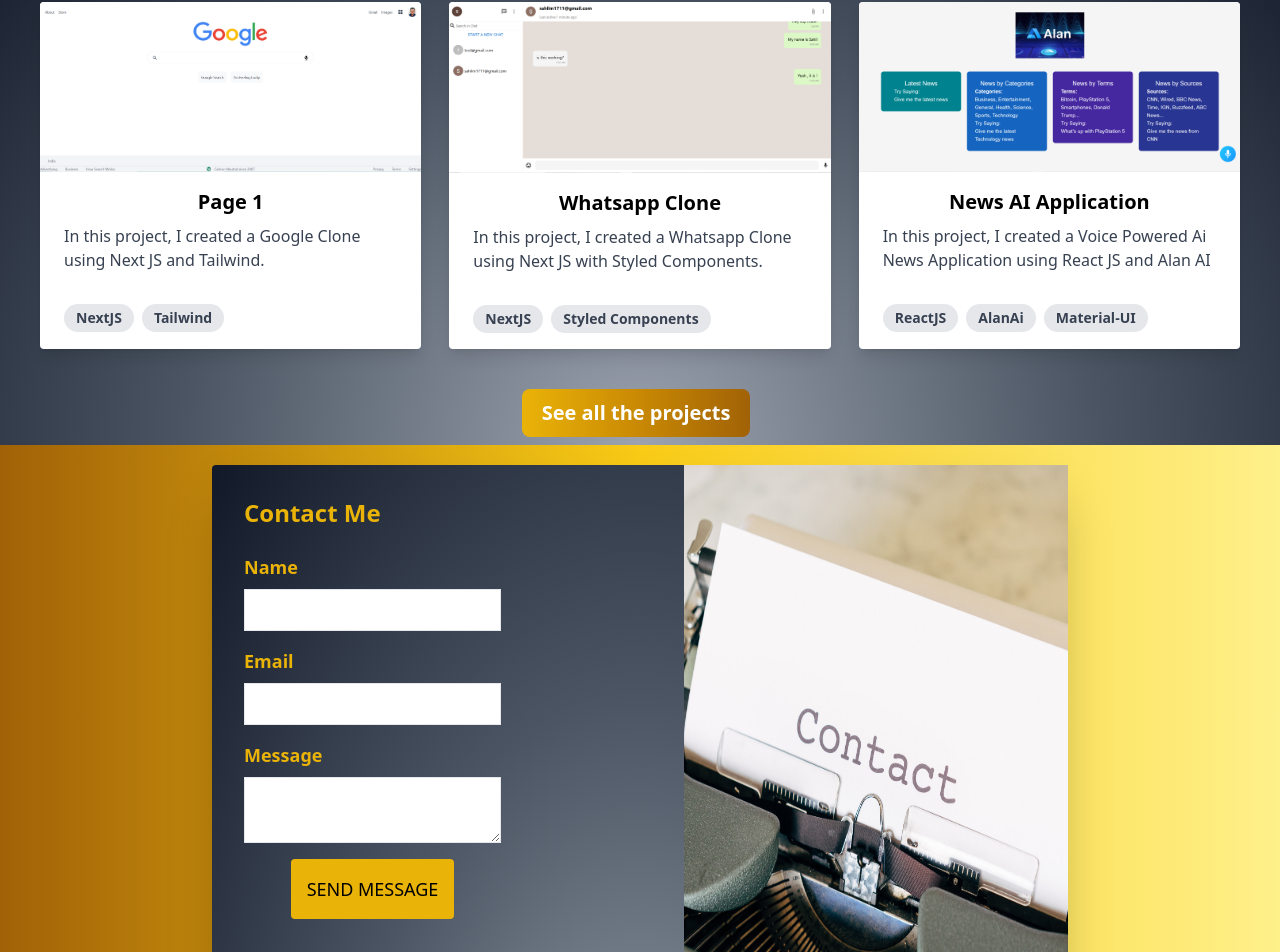
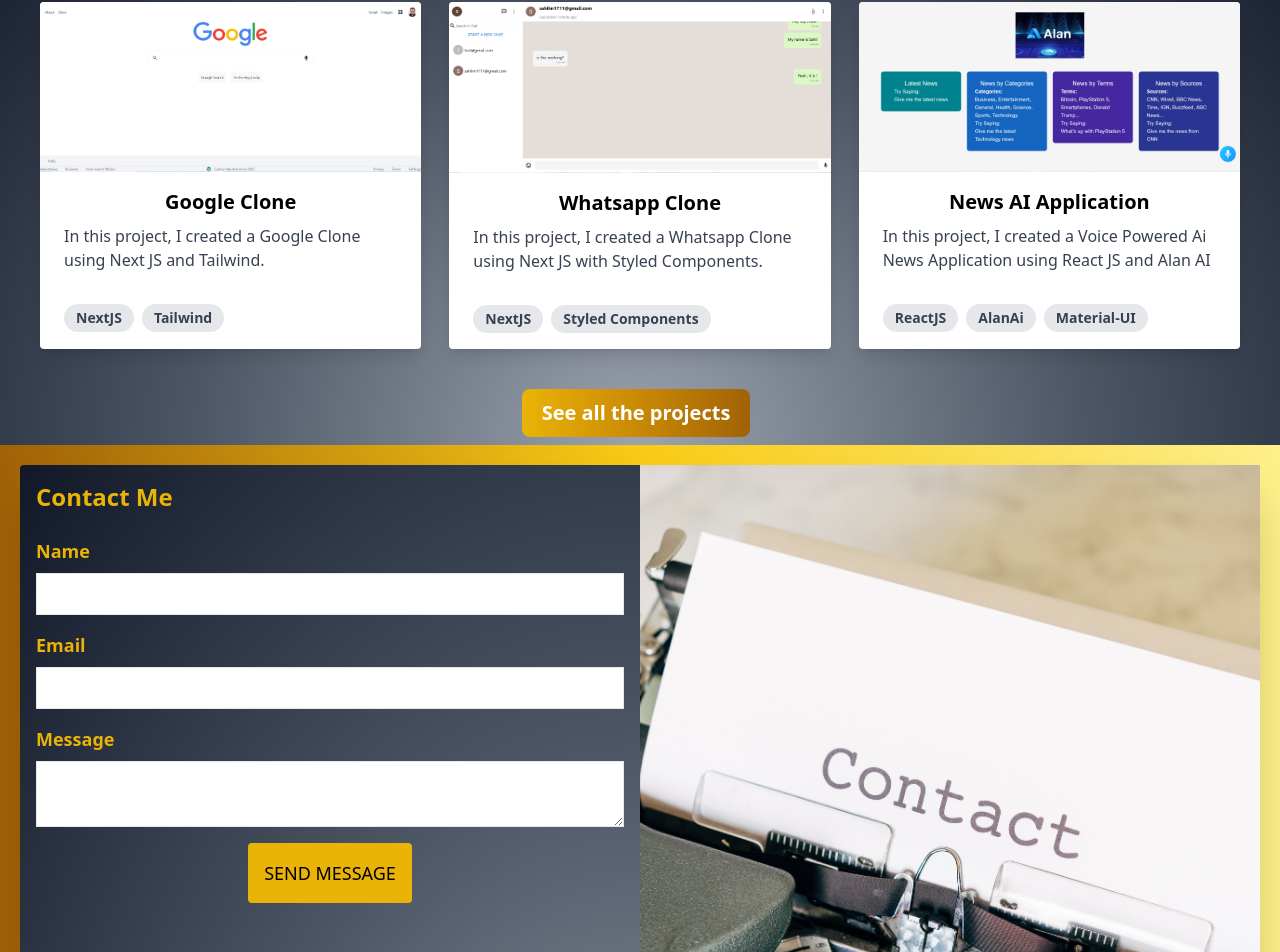
Before and after one commit to bluzeey/personalwebsite, a Next.js app: page / in a window 1280 px wide. Shown: the part 810-1762 px from the top of the page. Built offline with nearby package versions, Linux system fonts and the light colour scheme; what tailwindcss-font-inter would draw is missing.

Commit message:
added the actual contact form

```diff
--- a/components/Contact.jsx
+++ b/components/Contact.jsx
@@ -1,26 +1,29 @@
+import {useState} from 'react';
+
 function Contact() {
+    const [sentMessage,setsentMessage]=useState(false)
     return (
-            <div className="p-5 mx-auto min-h-screen max-w-4xl">
-                <div className="font-inter flex xs:flex-col xs:w-full sm:flex-col sm:w-full md:flex-row min-h-screen second-gradient-color w-1/2 justify-between rounded shadow-2xl mx-auto">
-                    <div className="p-8">
+            <div className="p-5 min-h-screen">
+                <div className="font-inter grid xs:grid-cols-1 sm:grid-cols-1 md:grid-cols-2 min-h-screen second-gradient-color align-middle rounded shadow-2xl">
+                    <div className="p-4 col-span-1">
                     <h1 className="bg-clip-text text-transparent text-yellow-500 text-2xl font-bold mb-6">Contact Me</h1>
-                    <form action="/" method="post">
+                    <form target="_blank" action="7588b525780fc1da38b4ef89858b3a41" method="POST">
                         <div className="flex flex-col mb-4">
                             <label className="mb-2 font-bold text-lg text-yellow-500 " htmlFor="name">Name</label>
-                            <input className="border py-2 px-3 text-grey-800" type="text" name="name" id="name"/>
+                            <input className="border py-2 px-3 text-grey-800" type="text" name="name" id="name" required/>
                         </div>
                         <div className="flex flex-col mb-4">
                             <label className="mb-2 font-bold text-lg text-yellow-500" htmlFor="email">Email</label>
-                            <input className="border py-2 px-3 text-grey-800" type="email" name="email" id="email"/>
+                            <input className="border py-2 px-3 text-grey-800" type="email" name="email" id="email" required/>
                         </div>
                         <div className="flex flex-col mb-4">
                             <label className="mb-2 font-bold text-lg text-yellow-500" htmlFor="message">Message</label>
-                            <textarea className="border py-2 px-3 text-grey-800" type="text" name="message" id="message"/>
+                            <textarea className="border py-2 px-3 text-grey-800" type="text" name="message" id="message" required/>
                         </div>
-                        <button className="block bg-yellow-500 hover:bg-gradient-to-br focus:ring-4 focus:ring-yellow-300 dark:focus:ring-yellow-800 font-medium uppercase text-lg mx-auto p-4 rounded" type="submit">Send Message</button>
+                        <button onClick={()=>setsentMessage(true)} type="submit" className="block bg-yellow-500 hover:bg-gradient-to-br focus:ring-4 focus:ring-yellow-300 dark:focus:ring-yellow-800 font-medium uppercase text-lg mx-auto p-4 rounded" type="submit">Send Message</button>
                     </form>
                     </div>
-                    <img className="relative max-w-sm" src="/contact.jpg"/>
+                    <img className="col-span-1" src="/contact.jpg"/>
                 </div>
             </div>
     )
--- a/data/projects.json
+++ b/data/projects.json
@@ -1,6 +1,6 @@
 [{
     "id":"1",
-    "title":"Page 1",
+    "title":"Google Clone",
     "description":"In this project, I created a Google Clone using Next JS and Tailwind.",
     "tags":["NextJS","Tailwind"],
     "image":"/google.PNG"
@@ -42,7 +42,7 @@
   },
   {
     "id":"8",
-    "title":"Page2",
+    "title":"Whatsapp Clone",
     "description":"In this project, I created a Whatsapp Clone using Next JS with Styled Components.",
     "tags":["NextJS","Styled Components"],
     "image":"/whatsapp.PNG"
--- /dev/null
+++ b/pages/7588b525780fc1da38b4ef89858b3a41.js
@@ -0,0 +1,9 @@
+function thanks() {
+    return (
+        <div>
+            Hey there, thanks for sending me a mail. I'll get back to you soon!
+        </div>
+    )
+}
+
+export default thanks
--- a/pages/projects.js
+++ b/pages/projects.js
@@ -26,9 +26,9 @@ function projects() {
                     <ProjectCard key={project.id} title={project.title} description={project.description} image={project.image} tags={project.tags}/>
                   )))}
             </div>
-            <div className="flex justify-center">
-                <ChevronRightIcon className="h10 w-10" onClick={()=>setPage(1)}/>
-                <ChevronLeftIcon className="h10 w-10" onClick={()=>setPage(0)}/>
+            <div className="flex justify-center p-2">
+                {page===0 ? (<ChevronRightIcon sx={{ fontSize: 40 }} className="h-10 w-10 rounded-full bg-white cursor-pointer" onClick={()=>setPage(1)}/>)
+                :(<ChevronLeftIcon sx={{ fontSize: 40 }} className="h-10 w-10 rounded-full bg-white cursor-pointer" onClick={()=>setPage(0)}/>)}
             </div>
         </div>
         <Footer/>
```
